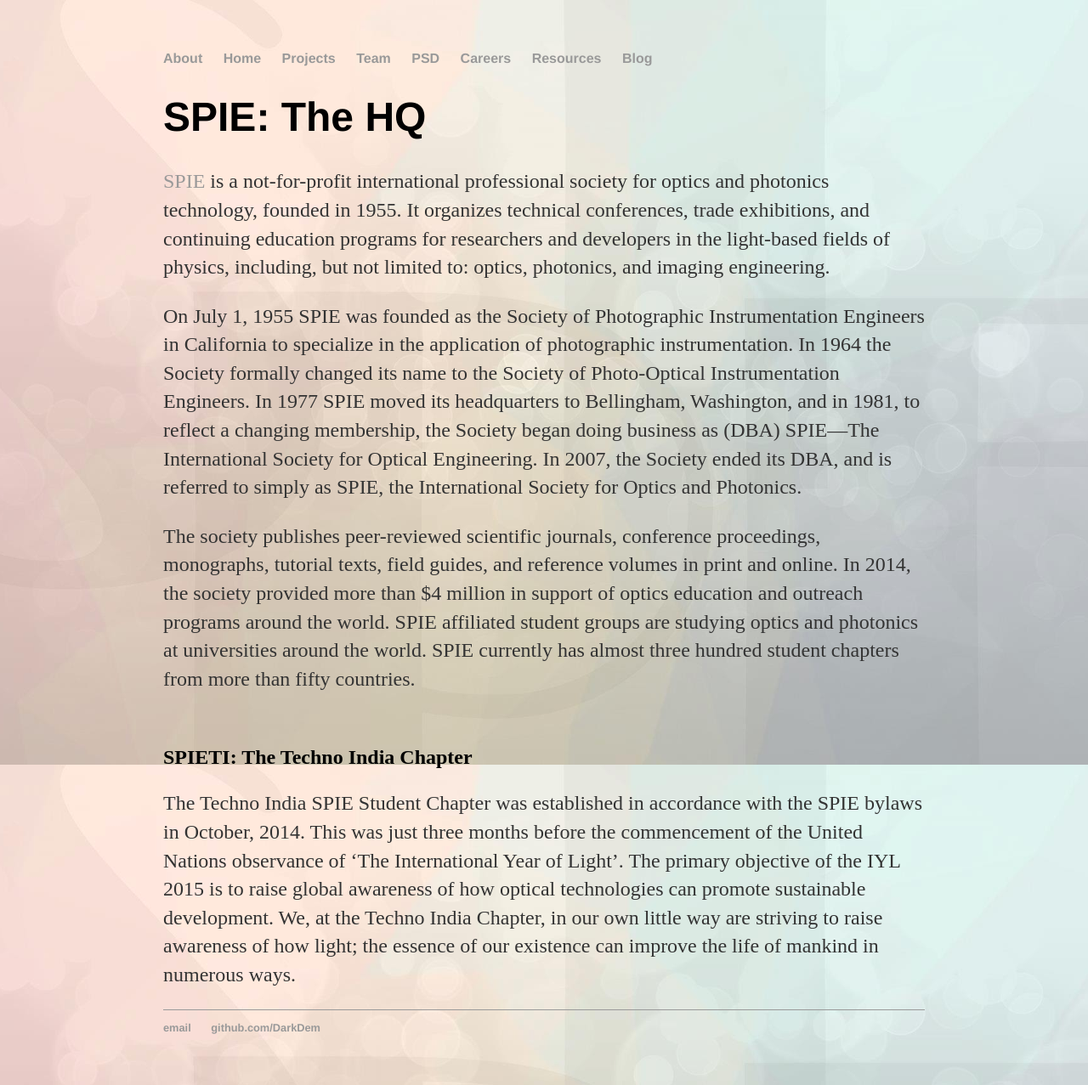
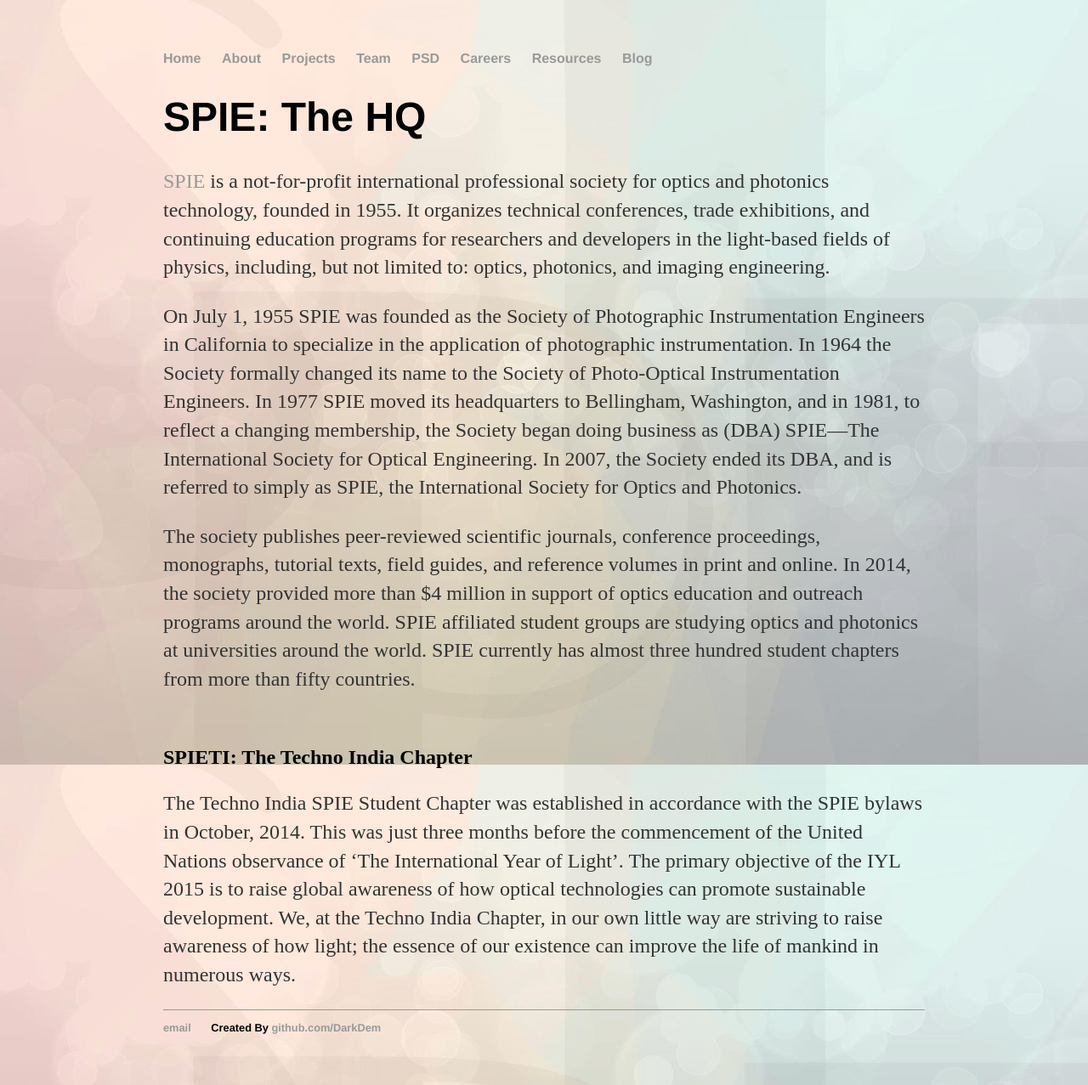
Before and after one commit to spietichapter/home, a Jekyll site: the page built from about/index.html, in a window 1280 px wide. Shown: the whole page at 85% size. Built offline with Jekyll 4.4.1, drawn with Linux system fonts in a browser that asks for light colours.

Commit message:
Update default1.html

```diff
--- a/_layouts/default1.html
+++ b/_layouts/default1.html
@@ -8,8 +8,8 @@
 	<body>
 		<nav>
     		<ul>
-        		<li><a href="/">About</a></li>
 	        	<li><a href="/spieti">Home</a></li>
+			<li><a href="/">About</a></li>
         		<li><a href="/projects">Projects</a></li>
             <li><a href="/team">Team</a></li>
             <li><a href="/psd">PSD</a></li> <!-- policies - sponsorships - Donation -->
@@ -28,7 +28,7 @@
 		<footer>
     		<ul>
         		<li><a href="mailto:spietechnoindia@gmail.com">email</a></li>
-        		<li><a href="https://github.com/DarkDem">github.com/DarkDem</a></li>
+        		<li> Created By <a href="https://github.com/DarkDem">github.com/DarkDem</a></li>
 			</ul>
 		</footer>
 	</body>
```
